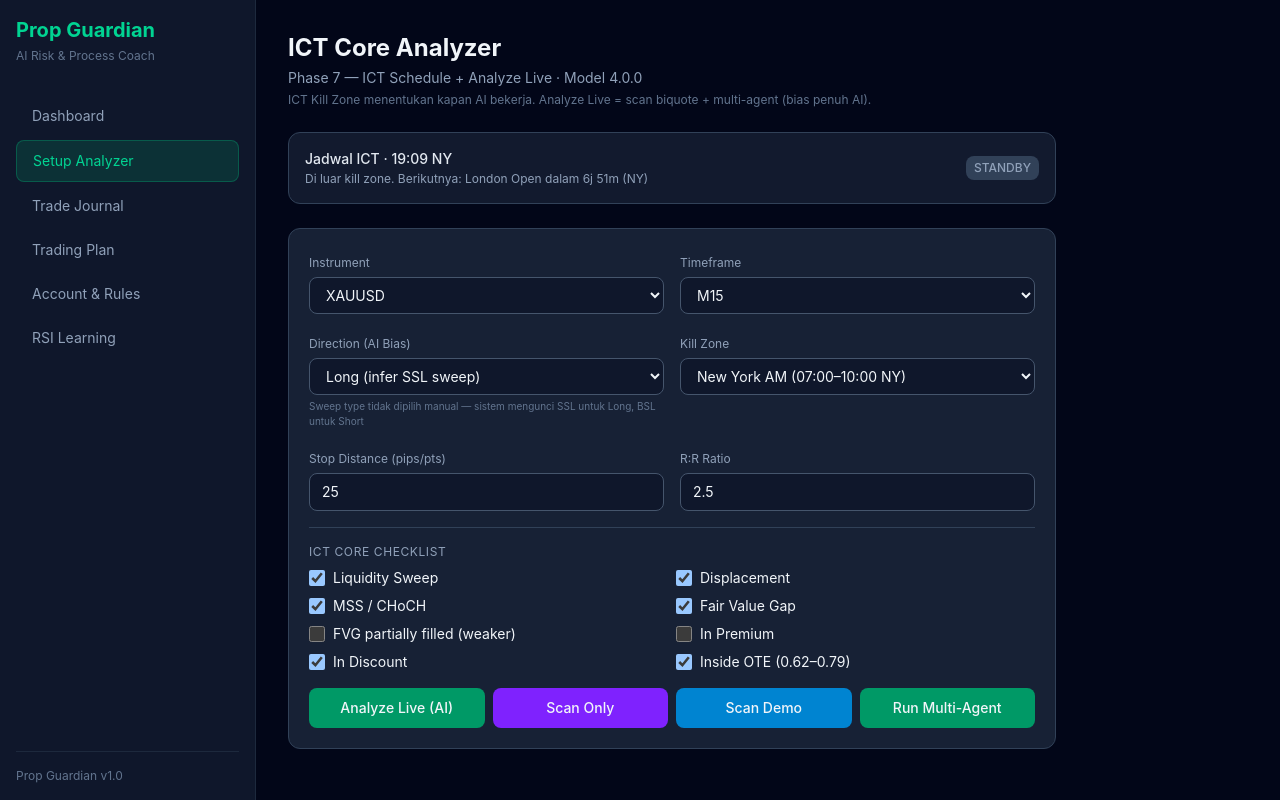
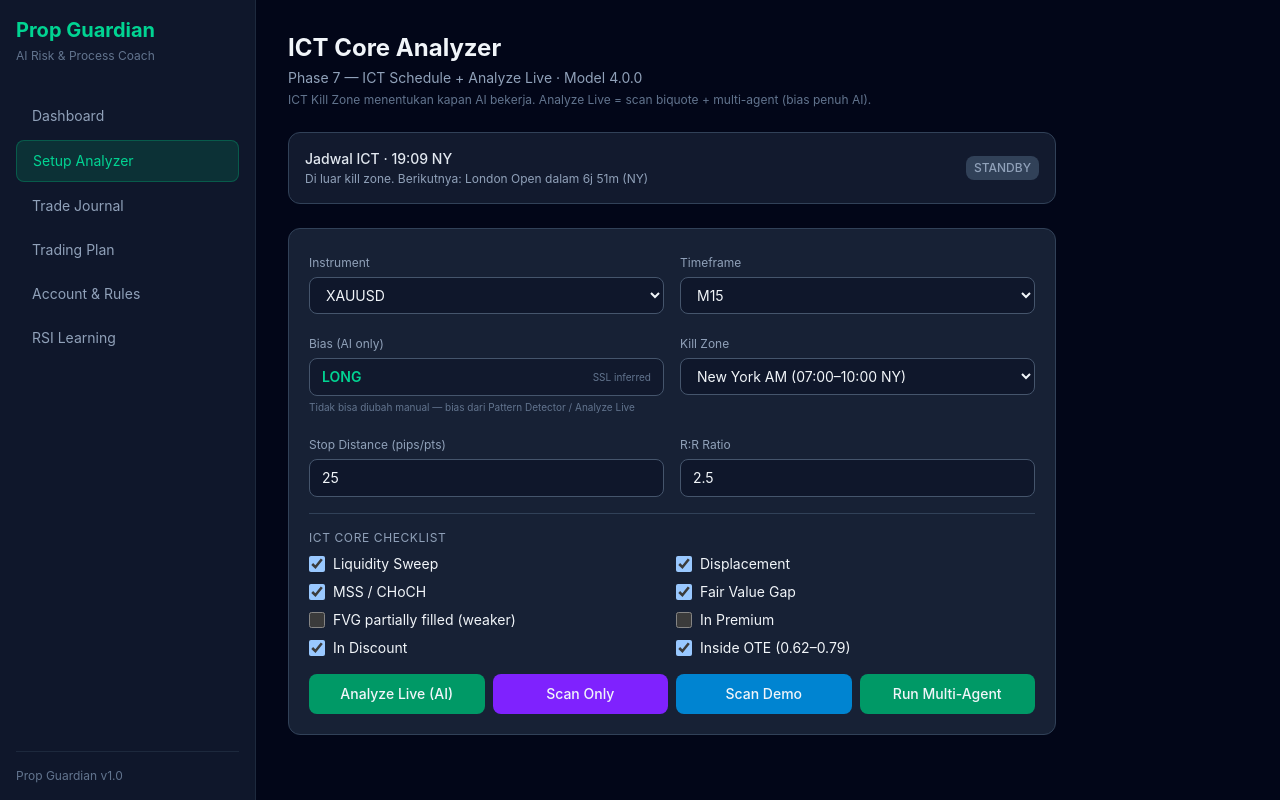
Before and after one commit to yudadunya/propguardians, a React (Vite) app: page /analyzer in a window 1280 px wide. Built offline with nearby package versions, Linux system fonts and the light colour scheme.

Commit message:
UX: lock bias to AI-only, remove manual Direction select

```diff
--- a/src/pages/Analyzer.tsx
+++ b/src/pages/Analyzer.tsx
@@ -309,25 +309,17 @@ export default function Analyzer() {
             </select>
           </div>
                     <div>
-            <label className="text-xs text-slate-400">Direction (AI Bias)</label>
-            <select
-              className="w-full mt-1 bg-slate-900 border border-slate-600 rounded-lg px-3 py-2 text-sm"
-              value={form.direction}
-              onChange={(e) =>
-                setForm((f) => ({
-                  ...f,
-                  direction: e.target.value as 'long' | 'short',
-                  inDiscount: e.target.value === 'long',
-                  inPremium: e.target.value === 'short',
-                  sweepType: e.target.value === 'long' ? 'ssl' : 'bsl',
-                }))
-              }
-            >
-              <option value="long">Long (infer SSL sweep)</option>
-              <option value="short">Short (infer BSL sweep)</option>
-            </select>
+            <label className="text-xs text-slate-400">Bias (AI only)</label>
+            <div className="w-full mt-1 bg-slate-900/80 border border-slate-600 rounded-lg px-3 py-2 text-sm flex items-center justify-between">
+              <span className={form.direction === 'long' ? 'text-emerald-400 font-semibold' : 'text-red-400 font-semibold'}>
+                {form.direction === 'long' ? 'LONG' : 'SHORT'}
+              </span>
+              <span className="text-[10px] text-slate-500">
+                {form.direction === 'long' ? 'SSL inferred' : 'BSL inferred'}
+              </span>
+            </div>
             <p className="text-[10px] text-slate-500 mt-1">
-              Sweep type tidak dipilih manual — sistem mengunci SSL untuk Long, BSL untuk Short
+              Tidak bisa diubah manual — bias dari Pattern Detector / Analyze Live
             </p>
           </div>
           <div>
```
